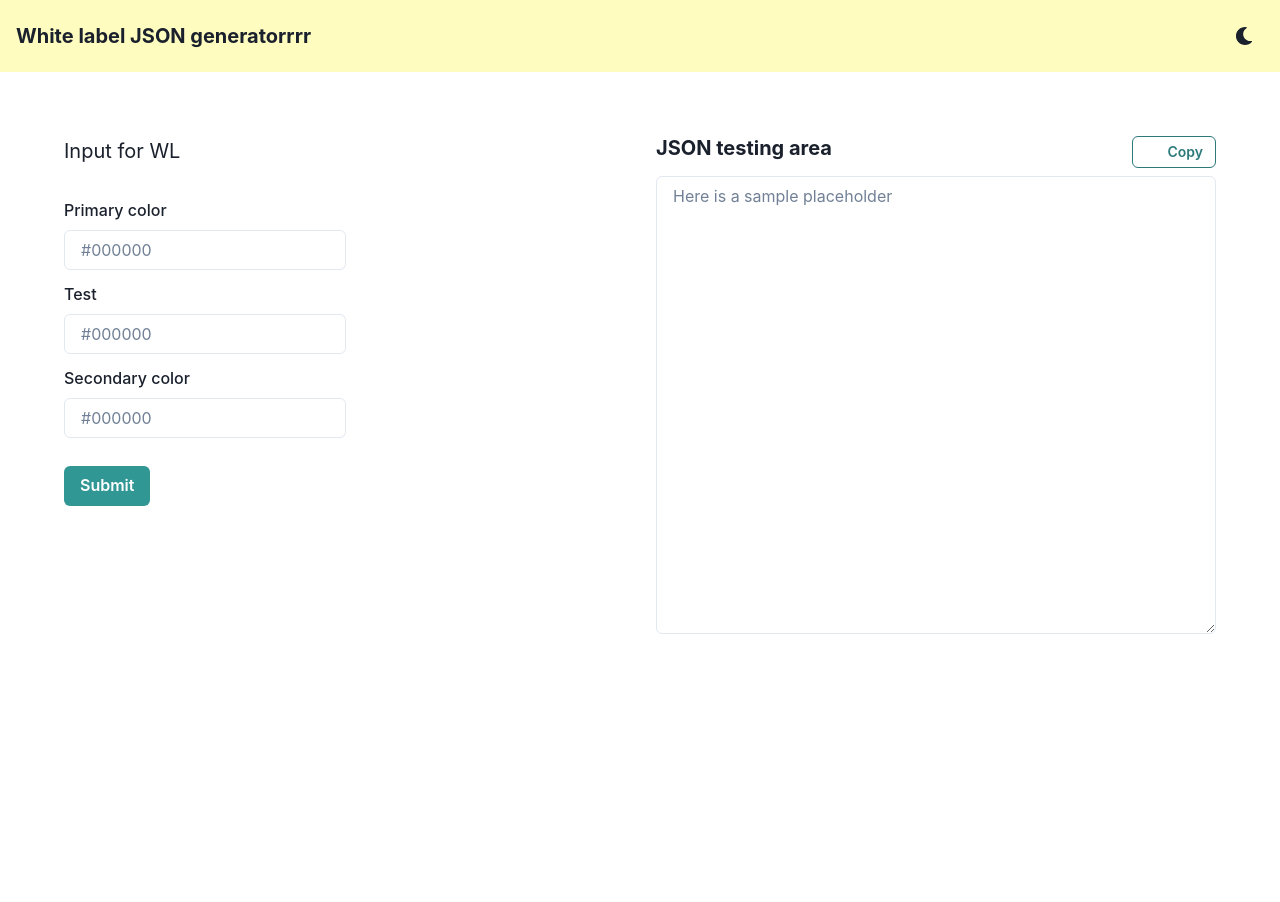
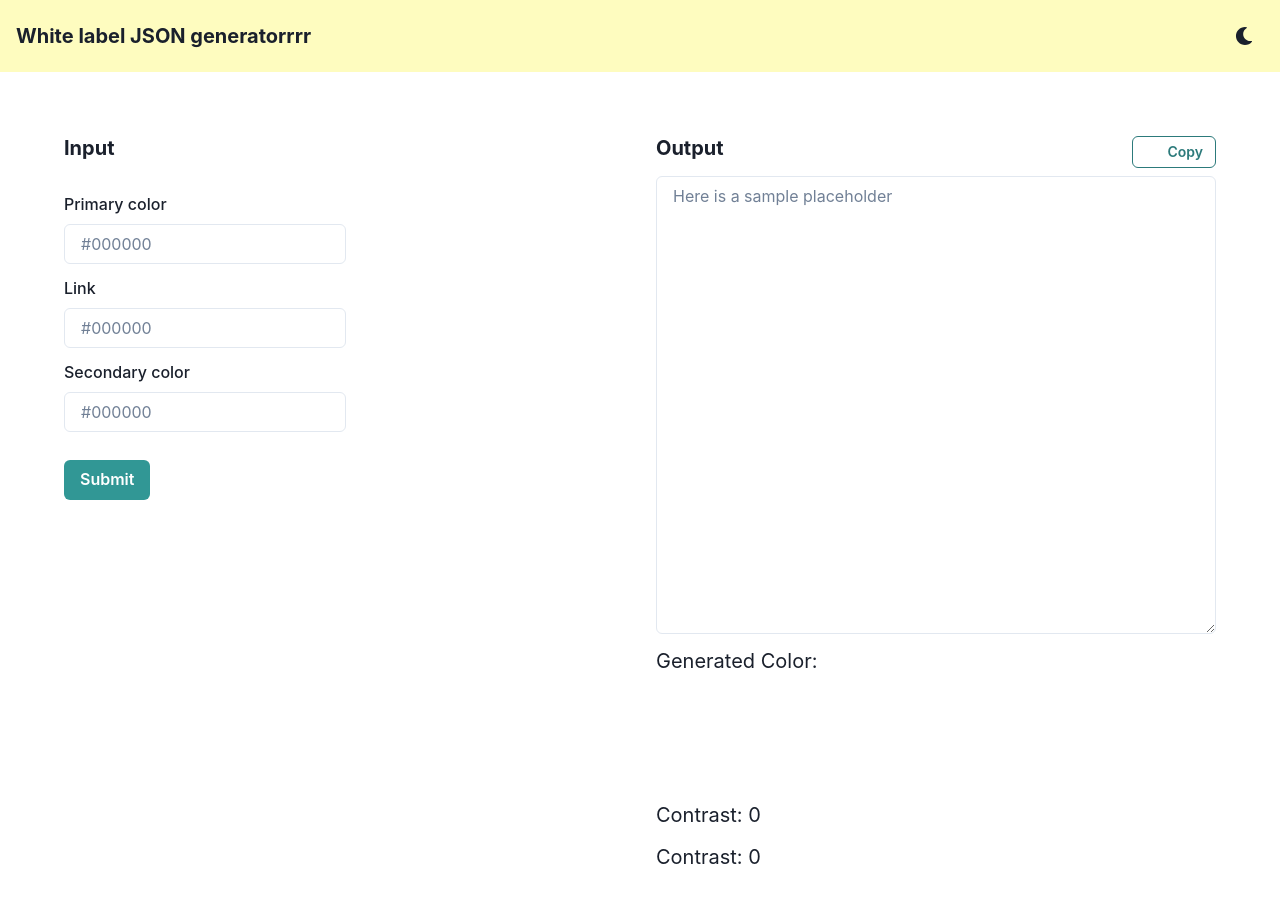
Before and after one commit to yanchauchau/WL, a React (Create React App) app: page / in a window 1280 px wide. Shown: the top 902 px of the page. Before the commit the page ends 800 px from the top, so only its background shows below. Built offline with nearby package versions, Linux system fonts and the light colour scheme; some icons are missing.

Commit message:
contrast

```diff
--- a/src/App.js
+++ b/src/App.js
@@ -12,12 +12,14 @@ import {
   Stack,
   Textarea,
   theme,
-  Center,
+  Box,
 } from "@chakra-ui/react";
 import { ColorModeSwitcher } from "./ColorModeSwitcher";
 
 function App() {
   const [isCopied, setIsCopied] = useState(false);
+  const [paletteColor, setPaletteColor] = useState(''); // State for palette color
+  const [contrast, setContrast] = useState(0); // State for contrast
 
   const copyToClipboard = () => {
     const textArea = document.getElementById("formValuesTextArea");
@@ -31,6 +33,12 @@ function App() {
     }
   };
 
+  // Callback function to handle palette color and contrast from HookForm
+  const handlePaletteGenerated = (color, contrastValue) => {
+    setPaletteColor(color);
+    setContrast(contrastValue);
+  };
+
   return (
     <ChakraProvider theme={theme}>
       <Stack direction={"column"} gap={0}>
@@ -42,21 +50,28 @@ function App() {
           bg="yellow.100"
           p={4}
         >
-          <Heading size="md">White label JSON generatorrrr </Heading>
+          <Heading as="h1" size="md">White label JSON generatorrrr</Heading>
           <Spacer />
           <ColorModeSwitcher justifySelf="flex-end" />
         </Stack>
         <Stack direction="row" gap={8} fontSize="xl" p={16}>
           <Stack direction="column" gap={8} flex="1" align="start">
-            <Text>Input for WL</Text>
-            <HookForm />
+            <Heading as="h2" size="md">
+              Input
+            </Heading>
+            <HookForm onPaletteGenerated={handlePaletteGenerated} />
           </Stack>
           <Stack direction="column" flex="1" gap={3}>
-            <Stack  id="json"  direction="row" gap={8} justify={"space-between"} p={0}>
+            <Stack
+              id="json"
+              direction="row"
+              gap={8}
+              justify={"space-between"}
+              p={0}
+            >
               <Heading as="h2" size="md">
-                JSON testing area
+                Output
               </Heading>
-              {/* Conditionally render the button or text based on isCopied */}
               {isCopied ? (
                 <Text fontSize="sm" color="teal.500">
                   Copied!
@@ -79,6 +94,19 @@ function App() {
               rows="20"
               cols="1"
             />
+            {/* Display the palette color */}
+            <Text>Generated Color: {paletteColor}</Text>
+            {/* Add a square with the generated color */}
+            <Box
+              width="100px"
+              height="100px"
+              backgroundColor={paletteColor}
+            />
+            {/* Display the contrast */}
+
+
+            <Text>Contrast: {contrast}</Text>
+            <Text>Contrast: {contrast}</Text>
           </Stack>
         </Stack>
       </Stack>
--- a/src/hooks/HookForm.js
+++ b/src/hooks/HookForm.js
@@ -1,17 +1,16 @@
 import { useForm } from "react-hook-form";
 import React from "react";
-import chroma from 'chroma-js';
+import chroma from "chroma-js";
 import {
   FormErrorMessage,
   FormLabel,
   FormControl,
   Input,
   Button,
-  Spacer,
   VStack,
 } from "@chakra-ui/react";
 
-export default function HookForm() {
+export default function HookForm({ onPaletteGenerated }) {
   const {
     handleSubmit,
     register,
@@ -21,40 +20,39 @@ export default function HookForm() {
   function onSubmit(values) {
     return new Promise((resolve) => {
       setTimeout(() => {
-        // Accessing the textarea element by its ID
         const textArea = document.getElementById("formValuesTextArea");
-
-        // Get primary color value from the form
         const primaryColor = values.name;
-
-        // Generate color palette using Chroma.js
         const palette = getPalette(primaryColor);
 
-        // If the textarea element exists
         if (textArea) {
-          // Construct the result string
           let resultString = `{
             primaryColor: "${primaryColor}",
-            testColor: "${values.test}",
+            linkColor: "${values.link}",
             secondaryColor: "${values.name3}",
-            colors: {
-              ${primaryColor}: {
-                50: "${palette[0]}",
-                100: "${palette[1]}",
+            "colors": {
+             "primary": {
+                light: "${palette[0]}",
+                fill: "${palette[1]}",
                 200: "${palette[2]}",
-                300: "${palette[3]}",
+                border: "${palette[3]}",
                 400: "${palette[4]}",
-                500: "${primaryColor}", // Use primary color as the 500 shade
-                600: "${palette[5]}",
+                main: "${primaryColor}", // Use primary color as the 500 shade
+                dark: "${palette[5]}",
                 700: "${palette[6]}",
                 800: "${palette[7]}",
                 900: "${palette[8]}",
               },
             },
           }`;
+          textArea.value = resultString;
+        }
 
-          // Set the result string as the textarea value
-          textArea.value = resultString;
+        // Calculate contrast between palette[2] and palette[8]
+        const contrast = chroma.contrast("#F9FAFB", values.link);
+
+        // Call the callback function with the desired color and contrast
+        if (onPaletteGenerated) {
+          onPaletteGenerated(palette[2], contrast);
         }
 
         resolve();
@@ -62,10 +60,9 @@ export default function HookForm() {
     });
   }
 
-  // Function to generate color palette using Chroma.js
   const getPalette = (color) => {
-    const colors = chroma.scale(['white', color, 'black']).colors(10);
-    return colors.map(c => chroma(c).hex());
+    const colors = chroma.scale(["white", color, "black"]).colors(10);
+    return colors.map((c) => chroma(c).hex());
   };
 
   return (
@@ -87,13 +84,13 @@ export default function HookForm() {
             {errors.name && errors.name.message}
           </FormErrorMessage>
         </FormControl>
-        <FormControl isInvalid={errors.test}>
-          <FormLabel>Test</FormLabel>
+        <FormControl isInvalid={errors.link}>
+          <FormLabel>Link</FormLabel>
           <Input
-            id="test-color"
-            name="test"
+            id="link-color"
+            name="link"
             placeholder="#000000"
-            {...register("test", {
+            {...register("link", {
               required: "This is required",
               pattern: /[A-Fa-f0-9]/,
               minLength: { value: 6, message: "Minimum length should be 6" },
@@ -101,7 +98,7 @@ export default function HookForm() {
             })}
           />
           <FormErrorMessage>
-            {errors.test && errors.test.message}
+            {errors.link && errors.link.message}
           </FormErrorMessage>
         </FormControl>
         <FormControl isInvalid={errors.name3}>
@@ -129,7 +126,6 @@ export default function HookForm() {
           Submit
         </Button>
       </VStack>
-
     </form>
   );
 }
```
